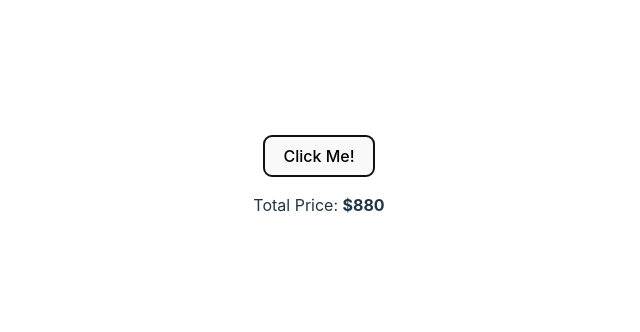
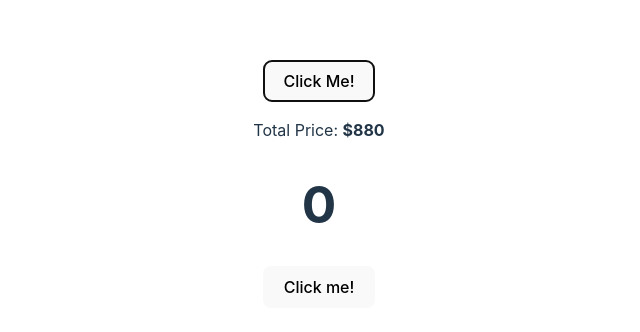
Before and after one commit to oguzhan-ulutas/learn-next-js, a React (Vite) app in the folder my-first-react-app/: page / in a window 1280 px wide. Shown: the part 216-548 px from the top of the page, without its empty margins (321-961 px from the left). Built offline with nearby package versions, Linux system fonts and the light colour scheme.

Commit message:
Add memo

```diff
--- a/my-first-react-app/src/App.jsx
+++ b/my-first-react-app/src/App.jsx
@@ -4,6 +4,7 @@ import viteLogo from "/vite.svg";
 import "./App.css";
 import ButtonComponent from "./components/ButtonComponent";
 import Cart from "./components/Cart";
+import Counter from "./components/Counter";
 
 const onRender = (
   id, // Profiler ID
@@ -32,6 +33,9 @@ function App() {
       <Profiler id="Cart" onRender={onRender}>
         <Cart products={products} />
       </Profiler>
+      <Profiler id="Counter" onRender={onRender}>
+        <Counter />
+      </Profiler>
     </>
   );
 }
--- /dev/null
+++ b/my-first-react-app/src/components/Button2.jsx
@@ -0,0 +1,20 @@
+import React, { useState, memo } from "react";
+
+const Button2 = memo(({ children, onClick }) => {
+  console.log("rendered");
+  let i = 0;
+
+  const ITERATION_COUNT = 10000;
+
+  while (i < ITERATION_COUNT) {
+    i += 1;
+  }
+
+  return (
+    <button type="button" onClick={onClick}>
+      {children}
+    </button>
+  );
+});
+
+export default Button2;
--- a/my-first-react-app/src/components/ButtonComponent.jsx
+++ b/my-first-react-app/src/components/ButtonComponent.jsx
@@ -15,9 +15,7 @@ function ButtonComponent() {
     };
   }, []);
 
-
-
   return <button ref={buttonRef}>Click Me!</button>;
 }
 
-export default ButtonComponent
+export default ButtonComponent;
--- /dev/null
+++ b/my-first-react-app/src/components/Counter.jsx
@@ -0,0 +1,19 @@
+import { useState } from "react";
+import Button2 from "./Button2";
+
+function Counter() {
+  const [count, setCount] = useState(0);
+
+  const handleClick = () => {
+    setCount((prevState) => prevState + 1);
+  };
+
+  return (
+    <div>
+      <h1>{count}</h1>
+      <Button2 onClick={handleClick}>Click me!</Button2>
+    </div>
+  );
+}
+
+export default Counter;
```
Also changed, not shown: 1 other file (tests, documents, lock files or other folders).
